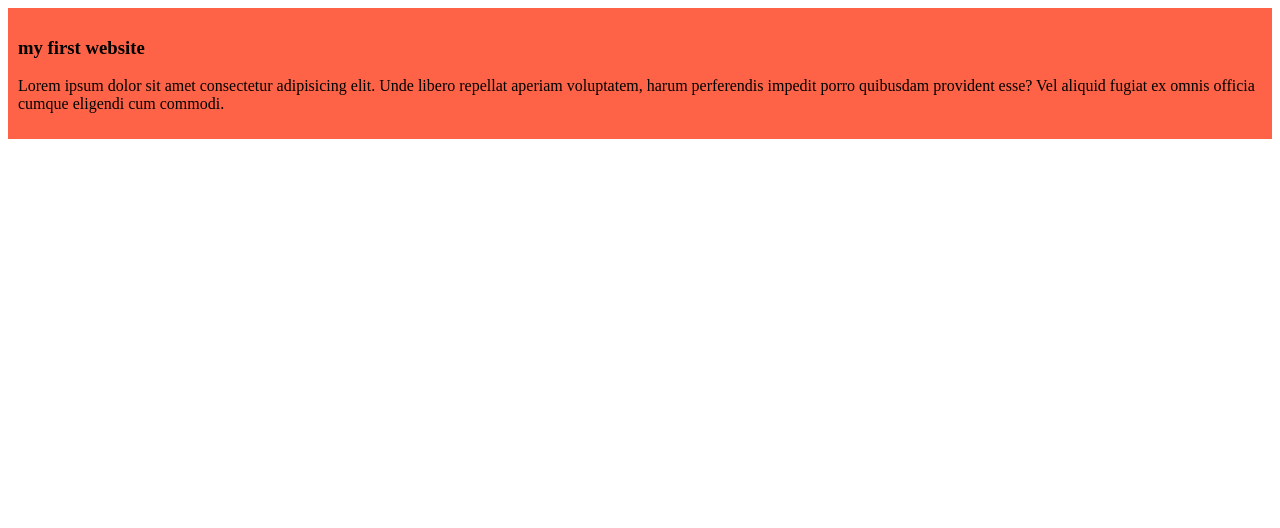
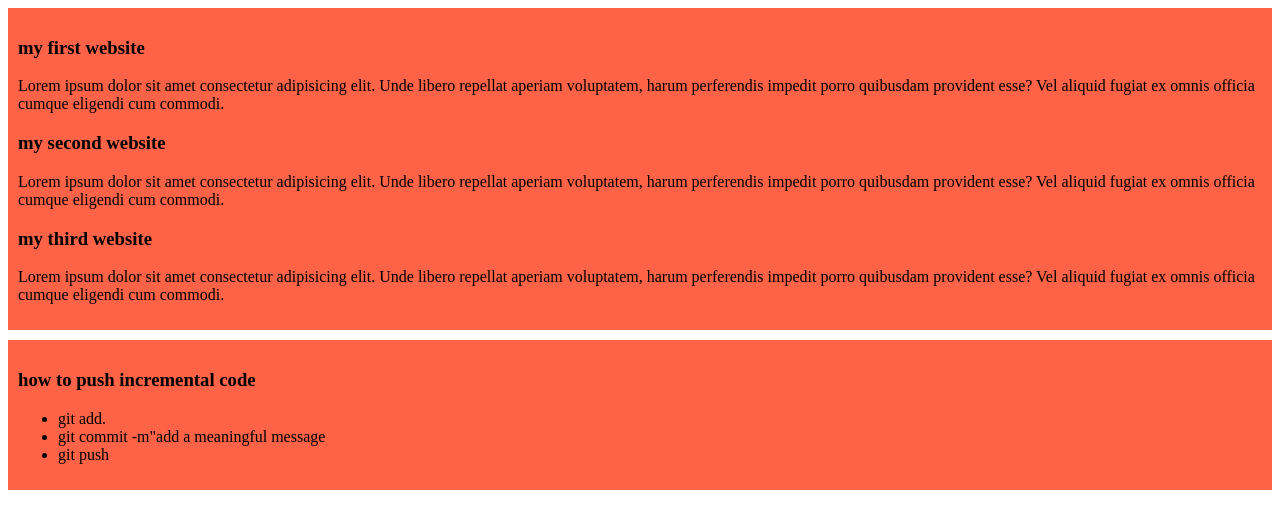
Before and after one commit to vabnaa/my-simple-website, a plain HTML site: page index.html in a window 1280 px wide. Drawn offline with Linux system fonts and the light colour scheme.

Commit message:
added a list to push code

```diff
--- a/index.html
+++ b/index.html
@@ -10,6 +10,18 @@
     <div>
         <h3>my first website</h3>
         <p>Lorem ipsum dolor sit amet consectetur adipisicing elit. Unde libero repellat aperiam voluptatem, harum perferendis impedit porro quibusdam provident esse? Vel aliquid fugiat ex omnis officia cumque eligendi cum commodi.</p>
+        <h3>my second website</h3>
+        <p>Lorem ipsum dolor sit amet consectetur adipisicing elit. Unde libero repellat aperiam voluptatem, harum perferendis impedit porro quibusdam provident esse? Vel aliquid fugiat ex omnis officia cumque eligendi cum commodi.</p>
+        <h3>my third website</h3>
+        <p>Lorem ipsum dolor sit amet consectetur adipisicing elit. Unde libero repellat aperiam voluptatem, harum perferendis impedit porro quibusdam provident esse? Vel aliquid fugiat ex omnis officia cumque eligendi cum commodi.</p>
+    </div>
+    <div>
+        <h3>how to push incremental code</h3>
+        <ul>
+            <li>git add.</li>
+            <li>git commit -m"add a meaningful message</li>
+            <li>git push</li>
+        </ul>
     </div>
 </body>
 </html>
--- a/styles/blog.css
+++ b/styles/blog.css
@@ -1,4 +1,6 @@
 div{
     background-color: tomato;
     padding: 10px;
+    margin-bottom: 10px;
+
 }
```
